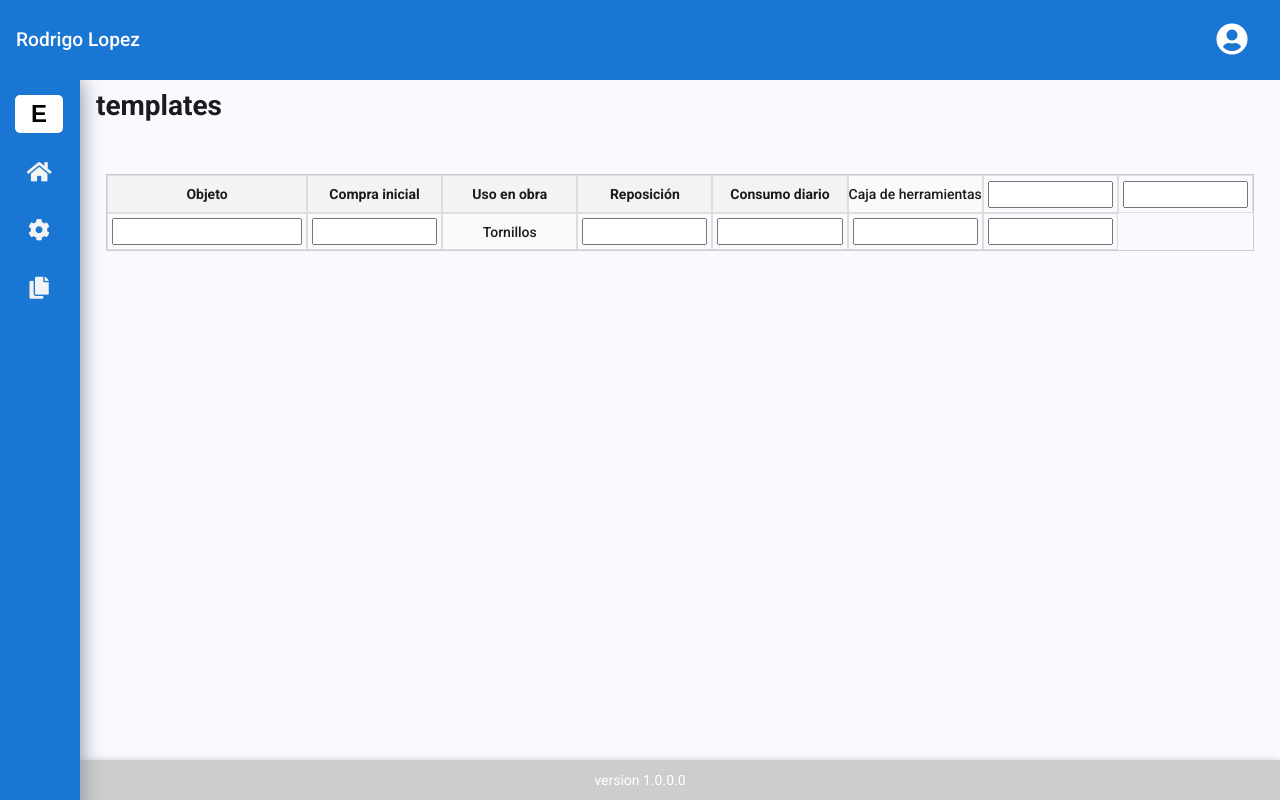
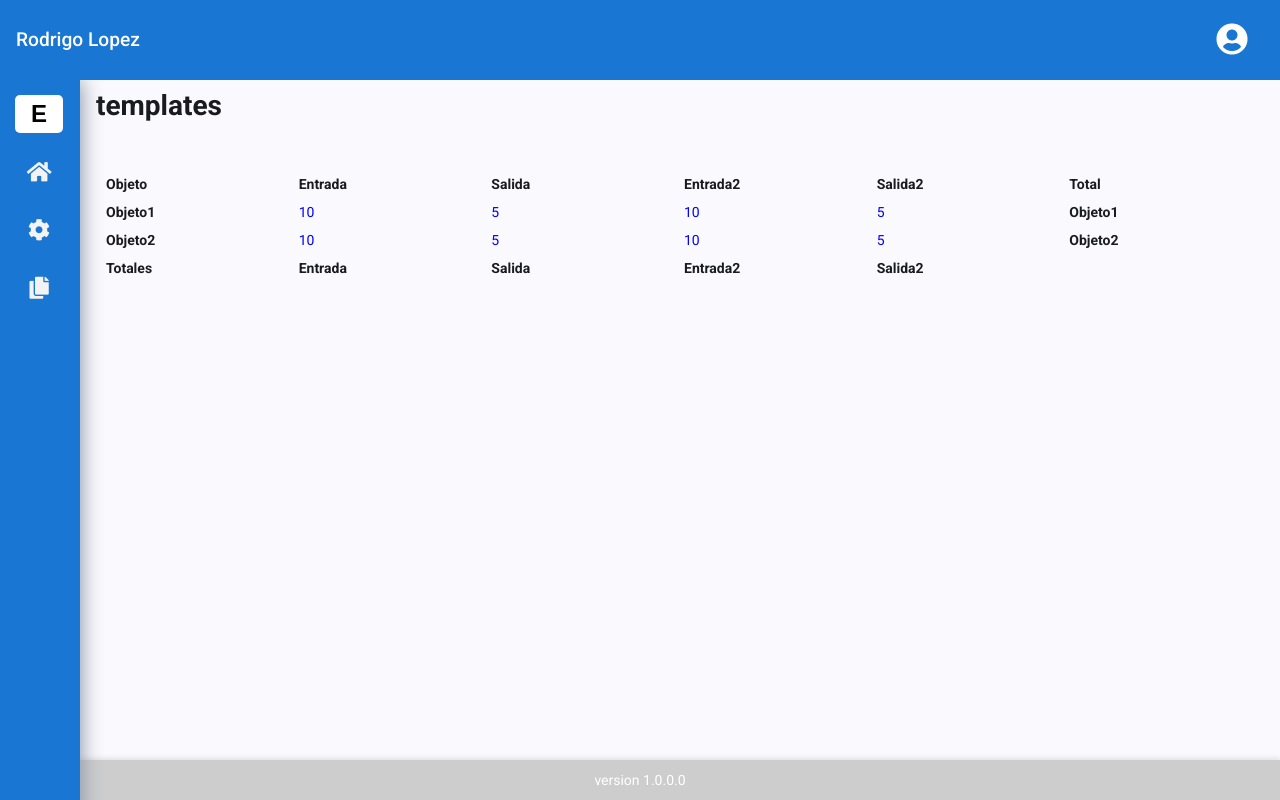
Before and after one commit to RodrigoLopez87/Estadisticas, an Angular app: page /plantilla in a window 1280 px wide. Built offline with nearby package versions, Linux system fonts and the light colour scheme.

Commit message:
se muestra la grilla de forma dinamica de acuerdo a las columnas que contenga

```diff
--- a/src/app/components/template/template.html
+++ b/src/app/components/template/template.html
@@ -1,24 +1,34 @@
-<div class="grid-container">
-<!-- Header row -->
-    <div class="grid-header">Objeto</div>
-    @for (col of columns(); track col.id) {
-    <div class="grid-header">{{ col.description }}</div>
+<div style="display: grid; gap: 0.5rem;"
+  [style.grid-template-columns]="'repeat(' + headersCounter + ', 1fr)'">
+
+    <div class="grid-row">
+        @for (header of headers; track header) {
+            <div class="cell-title">
+                {{ header }}
+            </div>
+        }
+    </div>
+    @for (obj of templateData().objects; track obj.id) {
+        <div class="grid-row">
+            <div class="cell-title">
+                {{ obj.description }}
+            </div>
+            @for (mov of obj.movimientos; track mov.id) {
+                <div class="cell-content">
+                    {{ mov.amount }}
+                </div>
+            }
+            <div class="cell-title">
+                {{  obj.description }}
+            </div>
+        </div>
     }
+    <div class="grid-row">
+        @for (footer of footers; track footer) {
+            <div class="cell-title">
+                {{ footer }}
+            </div>
+        }
+    </div>
 
-
-    <!-- Rows for each object -->
-    @for (obj of templateData().objects; track obj.id) {
-    <div class="grid-row obj-name">{{ obj.description }}</div>
-
-
-    @for (col of columns(); track col.id) {
-    <div class="grid-row">
-    <input
-    type="number"
-    [value]="getValue(obj.id, col.id) ?? ''"
-    (input)="setValue(obj.id, col.id, $any($event.target).valueAsNumber)"
-    />
-    </div>
-    }
-    }
 </div>
--- a/src/app/components/template/template.scss
+++ b/src/app/components/template/template.scss
@@ -1,37 +1,18 @@
-.grid-container {
-display: grid;
-grid-template-columns: 200px repeat(auto-fill, minmax(120px, 1fr));
-border: 1px solid #ccc;
-overflow-x: auto;
+.container {
+  display: grid;
+  grid-template-columns: repeat(8, 1fr); /* 8 columnas iguales */
+  gap: 0.5rem; /* opcional, separación entre celdas */
 }
 
-
-.grid-header {
-font-weight: bold;
-background: #f3f3f3;
-padding: 0.5rem;
-border: 1px solid #ddd;
-text-align: center;
+.grid-row {
+  display: contents; /* hace que cada hijo se ubique directamente en la grilla */
 }
 
-
-.grid-row {
-border: 1px solid #ddd;
-padding: 0.25rem;
-display: flex;
-align-items: center;
-justify-content: center;
+.cell-title {
+  font-weight: bold;
+  grid-column: span 1; /* ocupa 1 fracción (una columna) */
 }
 
-
-.obj-name {
-font-weight: 500;
-background: #fafafa;
+.cell-content {
+  color: blue;
 }
-
-
-input[type='number'] {
-width: 100%;
-padding: 0.25rem;
-box-sizing: border-box;
-}
--- a/src/app/components/template/template.ts
+++ b/src/app/components/template/template.ts
@@ -1,7 +1,6 @@
-import { Component, input, signal, computed } from '@angular/core';
+import { Component, input, signal, computed, OnInit } from '@angular/core';
 import { TemplateData } from 'src/app/models/template';
-import { Movement } from 'src/app/models/movement';
-import { Objeto } from 'src/app/models/objeto';
+import { NgStyle } from '@angular/common';
 
 @Component({
   selector: 'app-template',
@@ -9,54 +8,33 @@ import { Objeto } from 'src/app/models/objeto';
   templateUrl: './template.html',
   styleUrls: ['./template.scss']
 })
-export class Template {
+export class Template implements OnInit {
   templateData = input.required<TemplateData>();
-
+  headers : string[] = [];
+  headersCounter = 0;
+  footers : string[] = [];
   private valuesSignal = signal(new Map<number, Map<number, number>>());
 
+  ngOnInit() {
+    this.headers = ["Objeto"];
 
-  readonly columns = computed(() => {
-  const colsMap = new Map<number, Movement>();
-  for (const obj of this.templateData().objects || []) {
-  for (const mov of obj.movimientos || []) {
-  if (!colsMap.has(mov.id)) colsMap.set(mov.id, mov);
-  }
-  }
-  return Array.from(colsMap.values());
-  });
+    // si hay al menos un objeto, tomar sus movimientos
+    if (this.templateData().objects.length > 0) {
+      const primerObjeto = this.templateData().objects[0];
+      const movimientos = primerObjeto.movimientos.map(m => m.description);
+      this.headers.push(...movimientos);
+    }
+    this.headers.push("Total");
+    this.headersCounter = this.headers.length;
 
-
-  getValue(objId: number, movId: number): number | null {
-  const map = this.valuesSignal();
-  const row = map.get(objId);
-  return row?.get(movId) ?? null;
+    this.footers = ["Totales"];
+    if (this.templateData().objects.length > 0) {
+      const primerObjeto = this.templateData().objects[0];
+      const movimientos = primerObjeto.movimientos.map(m => m.description);
+      this.footers.push(...movimientos);
+    }
+    this.footers.push("");
   }
 
 
-  setValue(objId: number, movId: number, value: number | null) {
-  const map = new Map(this.valuesSignal());
-  const row = new Map(map.get(objId) ?? undefined);
-
-
-  if (value === null || Number.isNaN(value)) {
-  row.delete(movId);
-  } else {
-  row.set(movId, value);
-  }
-
-  if (row.size > 0) map.set(objId, row);
-  else map.delete(objId);
-
-  this.valuesSignal.set(map);
-  }
-
-  getAllValues() {
-  const out: Record<number, Record<number, number>> = {};
-  for (const [objId, row] of this.valuesSignal().entries()) {
-  out[objId] = {};
-  for (const [movId, val] of row.entries()) out[objId][movId] = val;
-  }
-  return out;
-  }
-
 }
--- a/src/app/pages/templates/templatesPage.ts
+++ b/src/app/pages/templates/templatesPage.ts
@@ -16,18 +16,22 @@ export class TemplatesPage {
   objects: [
       {
         id: 101,
-      description: "Caja de herramientas",
+        description: "Objeto1",
         movimientos: [
-        { id: 1, description: "Compra inicial", amount: 10 },
-        { id: 2, description: "Uso en obra", amount: -2 }
+          { id: 1, description: "Entrada", amount: 10 },
+          { id: 2, description: "Salida", amount: 5 },
+          { id: 3, description: "Entrada2", amount: 10 },
+          { id: 4, description: "Salida2", amount: 5 }
         ]
       },
       {
         id: 102,
-      description: "Tornillos",
+        description: "Objeto2",
         movimientos: [
-        { id: 3, description: "Reposición", amount: 200 },
-        { id: 4, description: "Consumo diario", amount: -30 }
+          { id: 1, description: "Entrada", amount: 10 },
+          { id: 2, description: "Salida", amount: 5 },
+          { id: 3, description: "Entrada2", amount: 10 },
+          { id: 4, description: "Salida2", amount: 5 }
         ]
       }
     ]
```
Also changed, not shown: 1 other file (tests, documents, lock files or other folders). Lines whose indentation alone changed are shown as unchanged.
